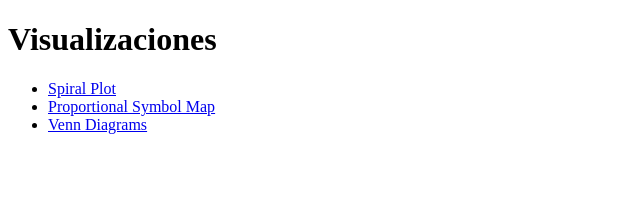
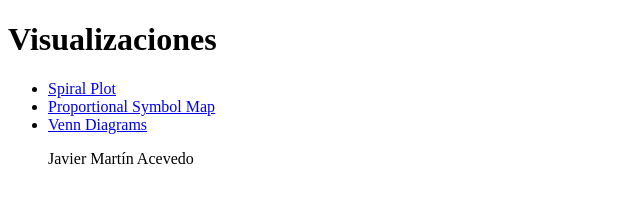
Before and after one commit to AFKMartin/M2.859-VDD-PEC2-UOC, a plain HTML site: page index.html in a window 1280 px wide. Shown: the whole page, without its empty margins (0-640 px from the left). Drawn offline with Linux system fonts and the light colour scheme.

Commit message:
index con autoria

```diff
--- a/index.html
+++ b/index.html
@@ -10,6 +10,7 @@
             <li><a href="src/Spiral-Plot/spiral.html">Spiral Plot</a></li>
             <li><a href="src/Proportional-Symbol-Map/proportional_map.html">Proportional Symbol Map</a></li>
             <li><a href="src/Venn-Diagrams/venn.html">Venn Diagrams</a></li>
+            <p> Javier Martín Acevedo </p>
         </ul>
     </body>
 </html>
```
